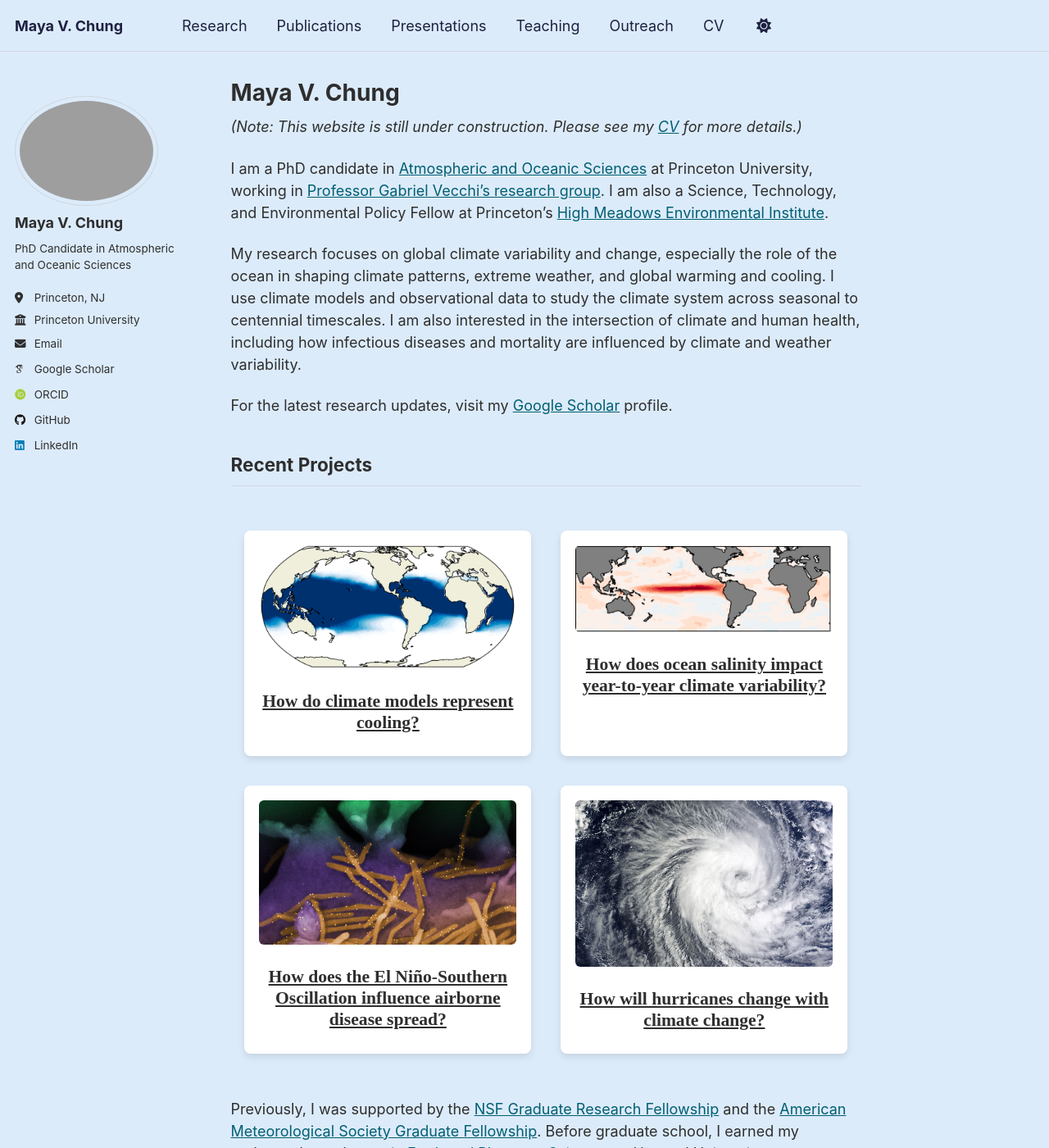
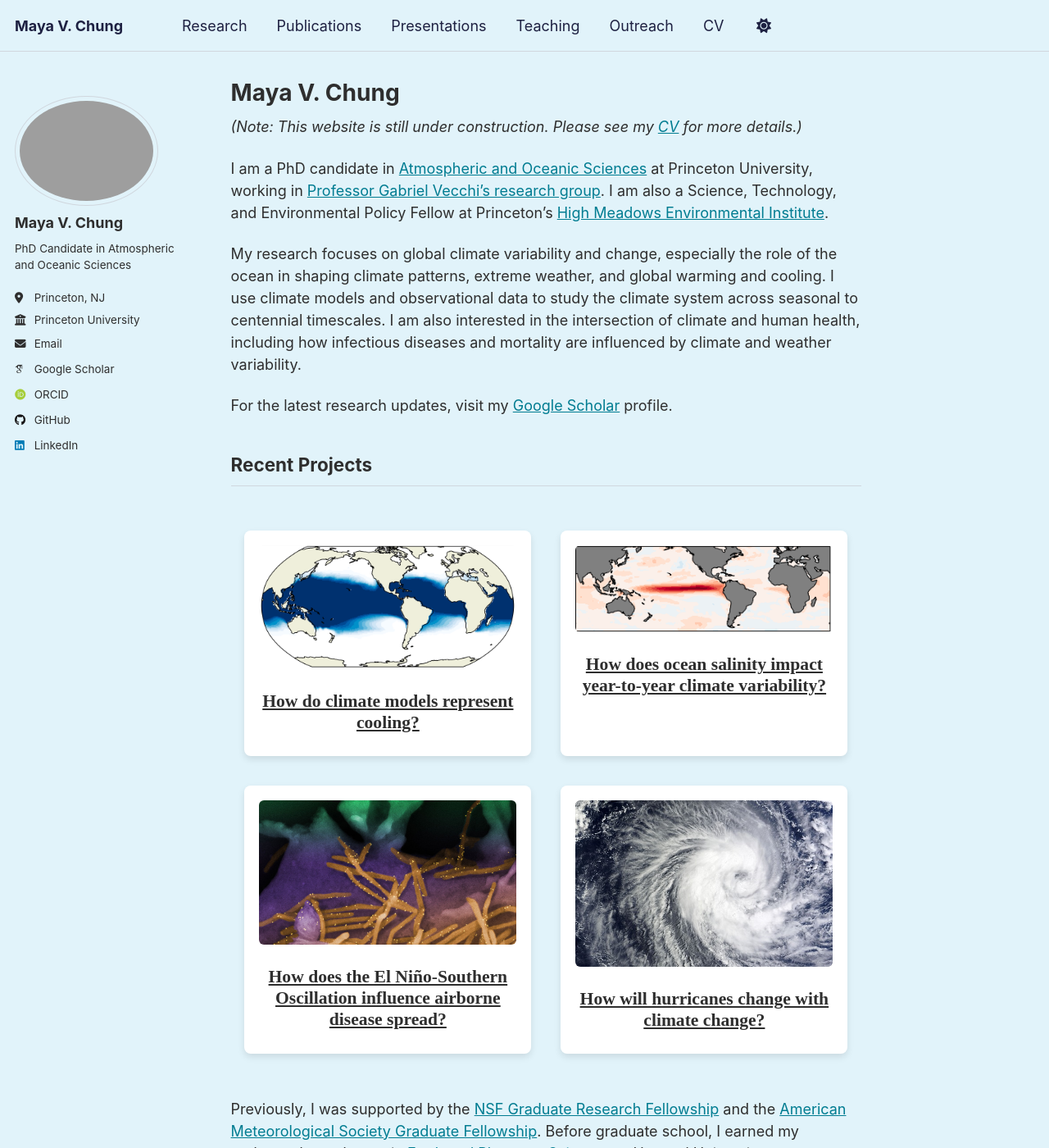
Before and after one commit to mayavchung/mayavchung.github.io, a Jekyll site: the page built from _pages/about.md, in a window 1280 px wide and 1400 px high. Shown: the whole window at 82% size. Built offline with Jekyll 4.4.1, drawn with Linux system fonts in a browser that asks for light colours; some web fonts are replaced; a script that is not in the unit is left out.

Commit message:
Update _default.scss

```diff
--- a/_sass/theme/_default.scss
+++ b/_sass/theme/_default.scss
@@ -49,13 +49,13 @@ $sidebar-screen-min-width   : 1024px;
 /* Custom blue theme */
 :root {
   --global-base-color                 : #1e2142;       /* text */
-  --global-bg-color                   : #dcebfa;       /* background */
+  --global-bg-color                   : #e1f3fa;       /* background */
   --global-footer-bg-color            : #e2e8f0;       /* light blue-gray footer */
   --global-border-color               : #d0d7de;       /* light border */
   --global-dark-border-color          : #94a3b8;
   --global-code-background-color      : #f0f4f8;
   --global-code-text-color            : #005f73;
-  --global-link-color                 : #005f73;       /* link color */
+  --global-link-color                 : #007c91;       /* link color */
   --global-link-color-hover           : #ee9b00;       /* hover color */
   --global-link-color-visited         : #0a9396;
   --global-masthead-link-color        : #1e2142;       /* navbar links */
```
